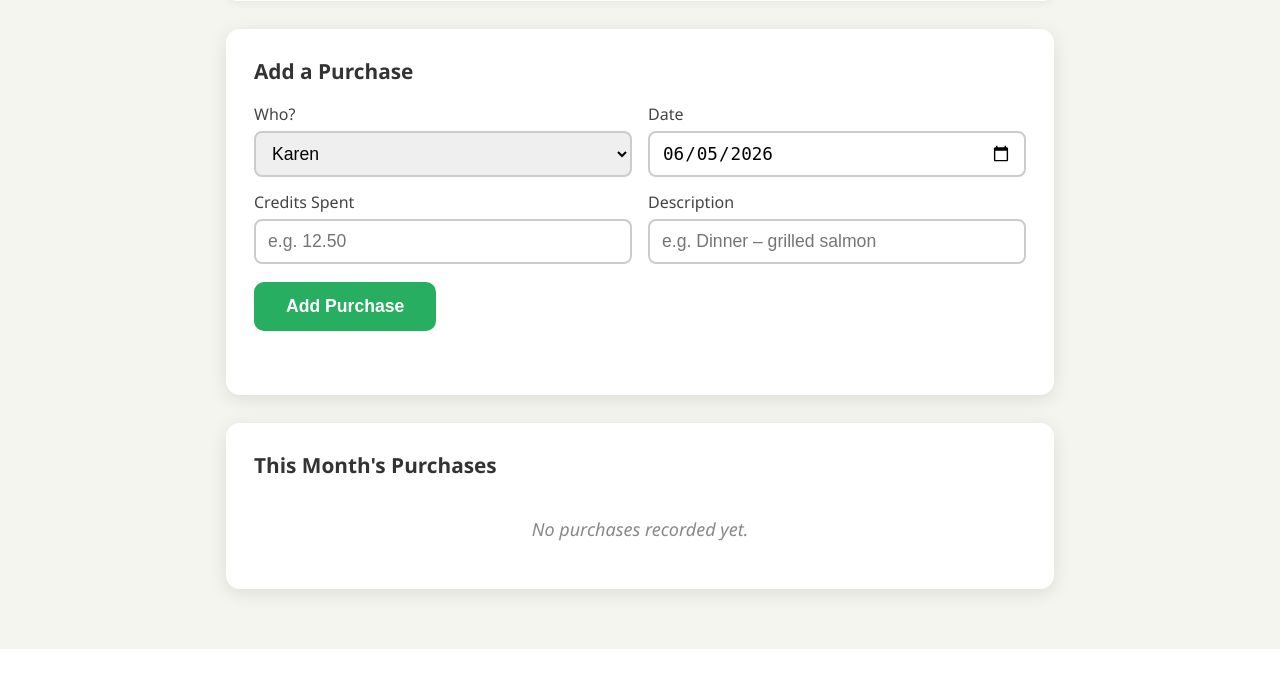
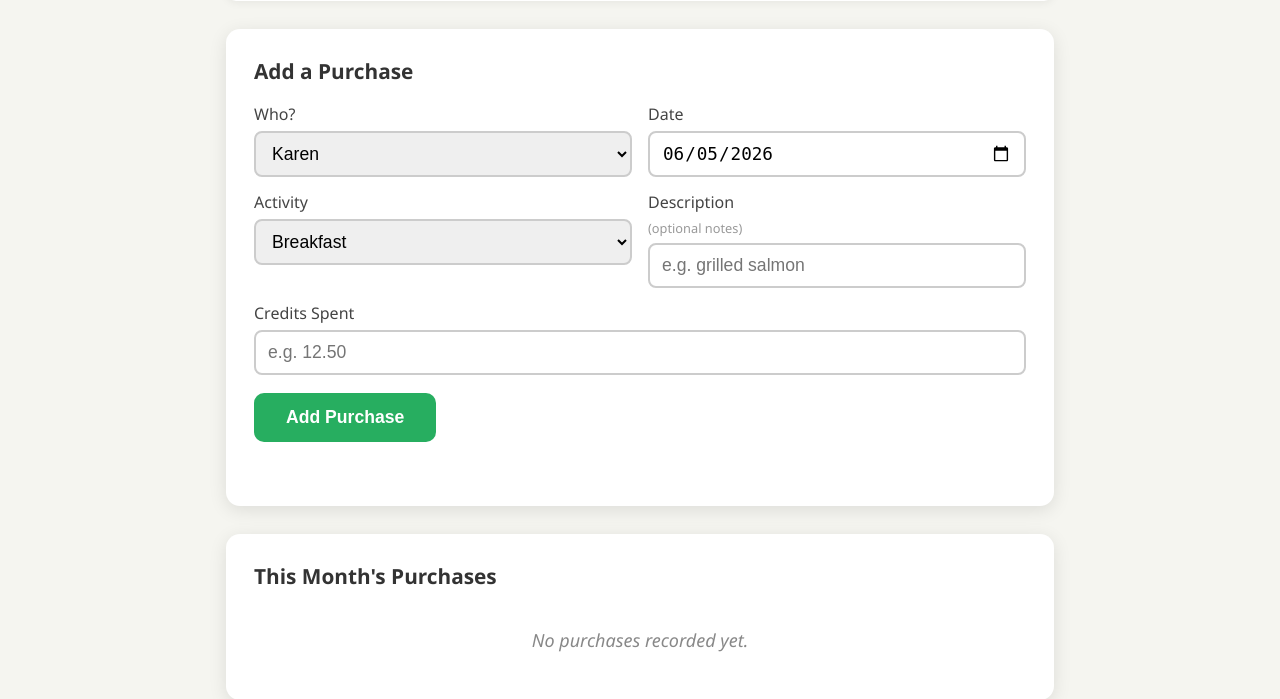
Before and after one commit to webmarketingdesigns/my-seo-app, a Flask app: page / in a window 1280 px wide. Shown: the part 452-1151 px from the top of the page. Before the commit the page ends 1101 px from the top, so only its background shows below. Run offline with Flask 3, Linux system fonts and the light colour scheme; data that the repository does not hold is empty.

Commit message:
Add Activity selector to purchase form
Adds a dropdown with Breakfast, Lunch, Dinner, and Visitor choices
above the description field. Activity is combined with any optional
notes into the saved description (e.g. "Lunch – grilled salmon").

https://claude.ai/code/session_016eKp9vuxLCZxN1cVLC1JXU

```diff
--- a/src/static/css/style.css
+++ b/src/static/css/style.css
@@ -185,6 +185,8 @@ main {
 .form-row select:focus,
 .form-row input:focus { border-color: #2980b9; }
 
+.optional { font-size: .8rem; color: #999; font-weight: normal; }
+
 .submit-btn {
   background: #27ae60;
   color: #fff;
--- a/src/static/js/app.js
+++ b/src/static/js/app.js
@@ -113,14 +113,17 @@ document.getElementById('addForm').addEventListener('submit', async (e) => {
   msg.className = 'form-msg';
   msg.textContent = '';
 
+  const activity = document.getElementById('activitySelect').value;
+  const notes = document.getElementById('txnDesc').value.trim();
+  const description = notes ? `${activity} – ${notes}` : activity;
+
   const body = {
     person: document.getElementById('personSelect').value,
     amount: parseFloat(document.getElementById('txnAmount').value),
-    description: document.getElementById('txnDesc').value.trim(),
+    description,
     date: document.getElementById('txnDate').value,
   };
 
-  if (!body.description) { showMsg('Please enter a description.', 'error'); return; }
   if (!body.amount || body.amount <= 0) { showMsg('Please enter a valid credit amount.', 'error'); return; }
 
   try {
--- a/src/templates/index.html
+++ b/src/templates/index.html
@@ -73,11 +73,21 @@
           </label>
         </div>
         <div class="form-row">
+          <label>Activity
+            <select id="activitySelect">
+              <option value="Breakfast">Breakfast</option>
+              <option value="Lunch">Lunch</option>
+              <option value="Dinner">Dinner</option>
+              <option value="Visitor">Visitor</option>
+            </select>
+          </label>
+          <label>Description <span class="optional">(optional notes)</span>
+            <input type="text" id="txnDesc" placeholder="e.g. grilled salmon" maxlength="200" />
+          </label>
+        </div>
+        <div class="form-row">
           <label>Credits Spent
             <input type="number" id="txnAmount" min="0.1" step="0.5" placeholder="e.g. 12.50" />
-          </label>
-          <label>Description
-            <input type="text" id="txnDesc" placeholder="e.g. Dinner – grilled salmon" maxlength="200" />
           </label>
         </div>
         <button type="submit" class="submit-btn">Add Purchase</button>
```
